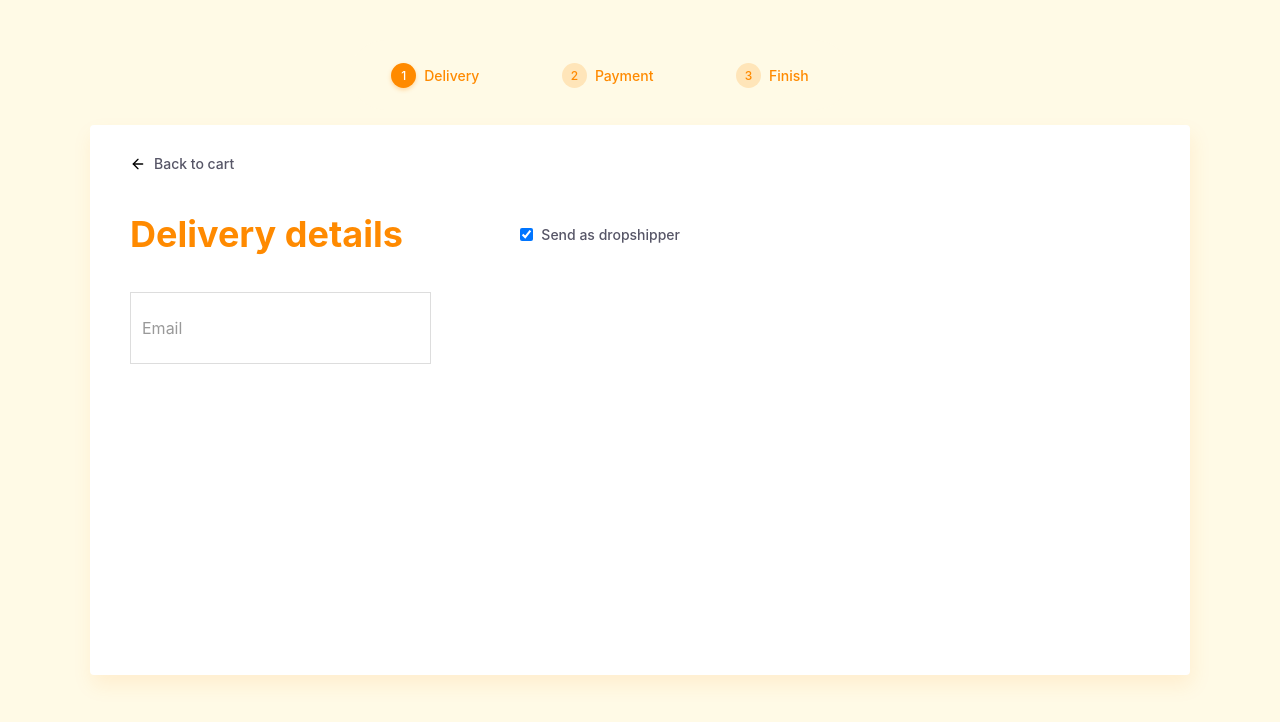
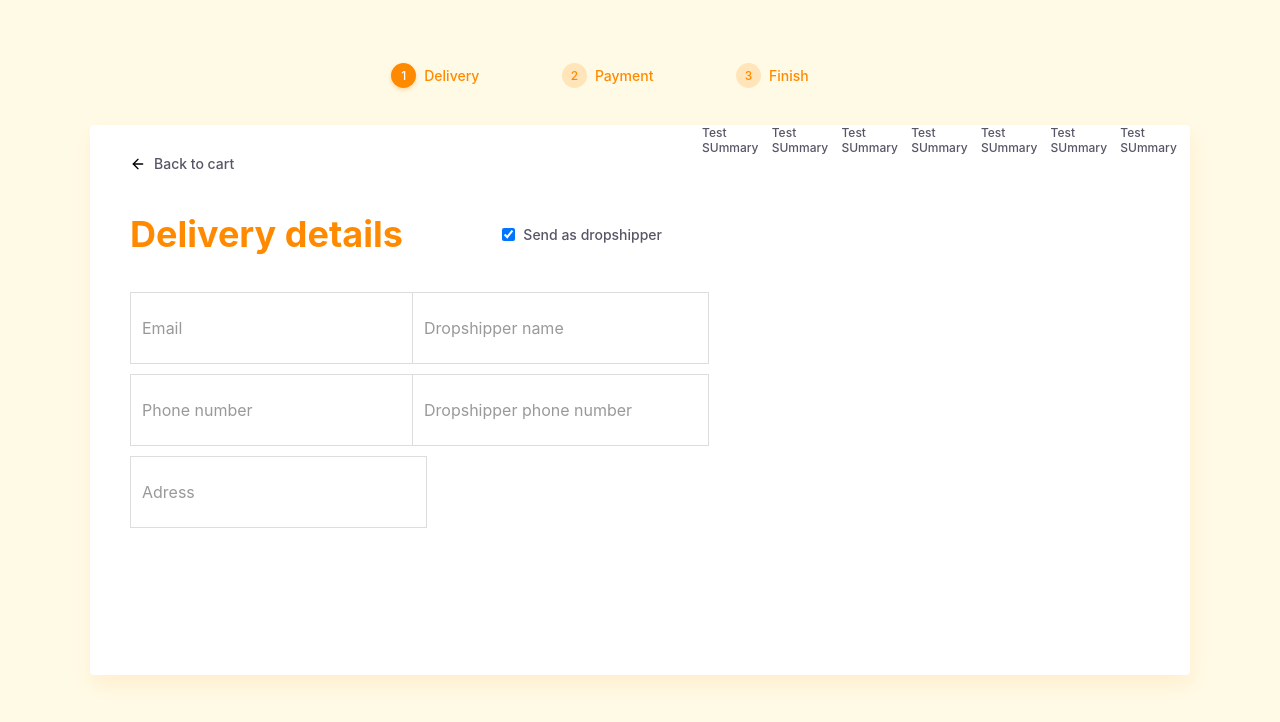
Before and after one commit to albarkahdev/jakmall-checkout-page, a React (Create React App) app: page / in a window 1280 px wide. Shown: the top 722 px of the page. Built offline with nearby package versions, Linux system fonts and the light colour scheme.

Commit message:
create from group

```diff
--- a/src/modules/deliveryDetails/components/DetailsFormGroup.js
+++ b/src/modules/deliveryDetails/components/DetailsFormGroup.js
@@ -1,14 +1,19 @@
 import styled from "styled-components";
 import TextInput from "../../../ui/TextInput/TextInput";
+import Space from "../../../ui/Space/Space";
 
 const Wrapper = styled.div`
-
+  grid-area: detailsForm;
 `;
 
 const DetailsFormGroup = () => {
   return (
     <Wrapper>
-      <TextInput />
+      <TextInput label="Email" typeInput="email" />
+      <Space v={10} />
+      <TextInput label="Phone number" typeInput="phone" />
+      <Space v={10} />
+      <TextInput label="Adress" />
     </Wrapper>
   )
 }
--- a/src/modules/deliveryDetails/components/DropshipperFormGroup.js
+++ b/src/modules/deliveryDetails/components/DropshipperFormGroup.js
@@ -1,14 +1,17 @@
 import styled from "styled-components";
+import Space from "../../../ui/Space/Space";
 import TextInput from "../../../ui/TextInput/TextInput";
 
 const Wrapper = styled.div`
-
+  grid-area: dropshipperForm;
 `;
 
 const DropshipperFormGroup = () => {
   return (
     <Wrapper>
-      {/* <TextInput /> */}
+      <TextInput label="Dropshipper name" typeInput="text" />
+      <Space v={10} />
+      <TextInput label="Dropshipper phone number" typeInput="phone" />
     </Wrapper>
   )
 }
--- a/src/modules/deliveryDetails/components/FormGroup.js
+++ b/src/modules/deliveryDetails/components/FormGroup.js
@@ -4,9 +4,14 @@ import DropshipperFormGroup from "./DropshipperFormGroup";
 
 const Wrapper = styled.div`
   width: 100%;
-  display: flex;
-  flex-direction: row;
-  justify-content: space-between;
+  display: grid;
+  grid-gap: 2em;
+  grid-template-columns: auto auto;
+  grid-template-areas: "detailsForm dropshipperForm";
+  @media (max-width: 425px) {
+    grid-template-columns: auto;
+    grid-template-areas: "detailsForm" "dropshipperForm";
+  }
 `;
 
 const FormGroup = () => {
--- a/src/ui/BoxNavigation/BoxNavigation.js
+++ b/src/ui/BoxNavigation/BoxNavigation.js
@@ -15,8 +15,7 @@ const BoxNavigation = ({ label }) => {
   return (
     <Wrapper>
       <FiArrowLeft color='black' />
-      <Space />
-      <Space />
+      <Space h={4} />
       <Text type='black-large'>{label}</Text>
     </Wrapper>
   )
--- a/src/ui/BoxSummary/BoxSummary.js
+++ b/src/ui/BoxSummary/BoxSummary.js
@@ -1,4 +1,5 @@
 import styled from 'styled-components';
+import Text from '../Text/Text';
 
 const Wrapper = styled.div`
   display: flex;
@@ -9,6 +10,13 @@ const Wrapper = styled.div`
 const BoxSummary = ({ children }) => {
   return (
     <Wrapper>
+      <Text type="black-medium">Test SUmmary</Text>
+      <Text type="black-medium">Test SUmmary</Text>
+      <Text type="black-medium">Test SUmmary</Text>
+      <Text type="black-medium">Test SUmmary</Text>
+      <Text type="black-medium">Test SUmmary</Text>
+      <Text type="black-medium">Test SUmmary</Text>
+      <Text type="black-medium">Test SUmmary</Text>
       {children}
     </Wrapper>
   )
--- a/src/ui/Checkbox/Checkbox.js
+++ b/src/ui/Checkbox/Checkbox.js
@@ -16,8 +16,7 @@ const Checkbox = ({ label, checked }) => {
   return (
     <Wrapper>
       <CheckboxInput type="checkbox" checked={checked} />
-      <Space />
-      <Space />
+      <Space h={4} />
       <Text type="black-large">{label}</Text>
     </Wrapper>
   )
--- a/src/ui/Space/Space.js
+++ b/src/ui/Space/Space.js
@@ -1,7 +1,7 @@
 import styled from 'styled-components';
 
 const Space = styled.div`
-  margin: 0px 2px;
+  margin: ${props => props.v ? props.v + "px" : "0px"} ${props => props.h ? props.h + "px" : "2px"};
 `;
 
 export default Space;
--- a/src/ui/StepItem/StepItem.js
+++ b/src/ui/StepItem/StepItem.js
@@ -21,8 +21,7 @@ const StepItem = ({ isActive, numberStep, textStep }) => {
             {numberStep}
           </Text>
         </CircleOrange>
-        <Space />
-        <Space />
+        <Space h={4} />
         <Text type="orange-large">{textStep}</Text>
       </Wrapper>
     );
@@ -35,8 +34,7 @@ const StepItem = ({ isActive, numberStep, textStep }) => {
           {numberStep}
         </Text>
       </CircleOrange>
-      <Space />
-      <Space />
+      <Space h={4} />
       <Text type="orange-large">{textStep}</Text>
     </Wrapper>
   )
--- a/src/ui/TextInput/TextInput.js
+++ b/src/ui/TextInput/TextInput.js
@@ -66,7 +66,11 @@ const XIcon = styled(FiX)`
   top: 35px;
 `;
 
-const TextInput = ({ type = "normal", typeInput }) => {
+const TextInput = ({
+    type = "normal",
+    typeInput,
+    label,
+  }) => {
   const [isActive, setIsActive] = useState(false);
 
   const handleTextChange = (e) => {
@@ -93,7 +97,7 @@ const TextInput = ({ type = "normal", typeInput }) => {
       <LabelInput
         isActive={isActive}
         color={colorBase.color}
-      >Email</LabelInput>
+      >{label}</LabelInput>
       {type === "correct" && <CheckIcon color={colorBase.color} />}
       {type === "wrong" && <XIcon color={colorBase.color} />}
     </Wrapper>
```
Also changed, not shown: src/modules/deliveryDetails/components/BoxDeliveryDetails.js (line endings or trailing spaces).
